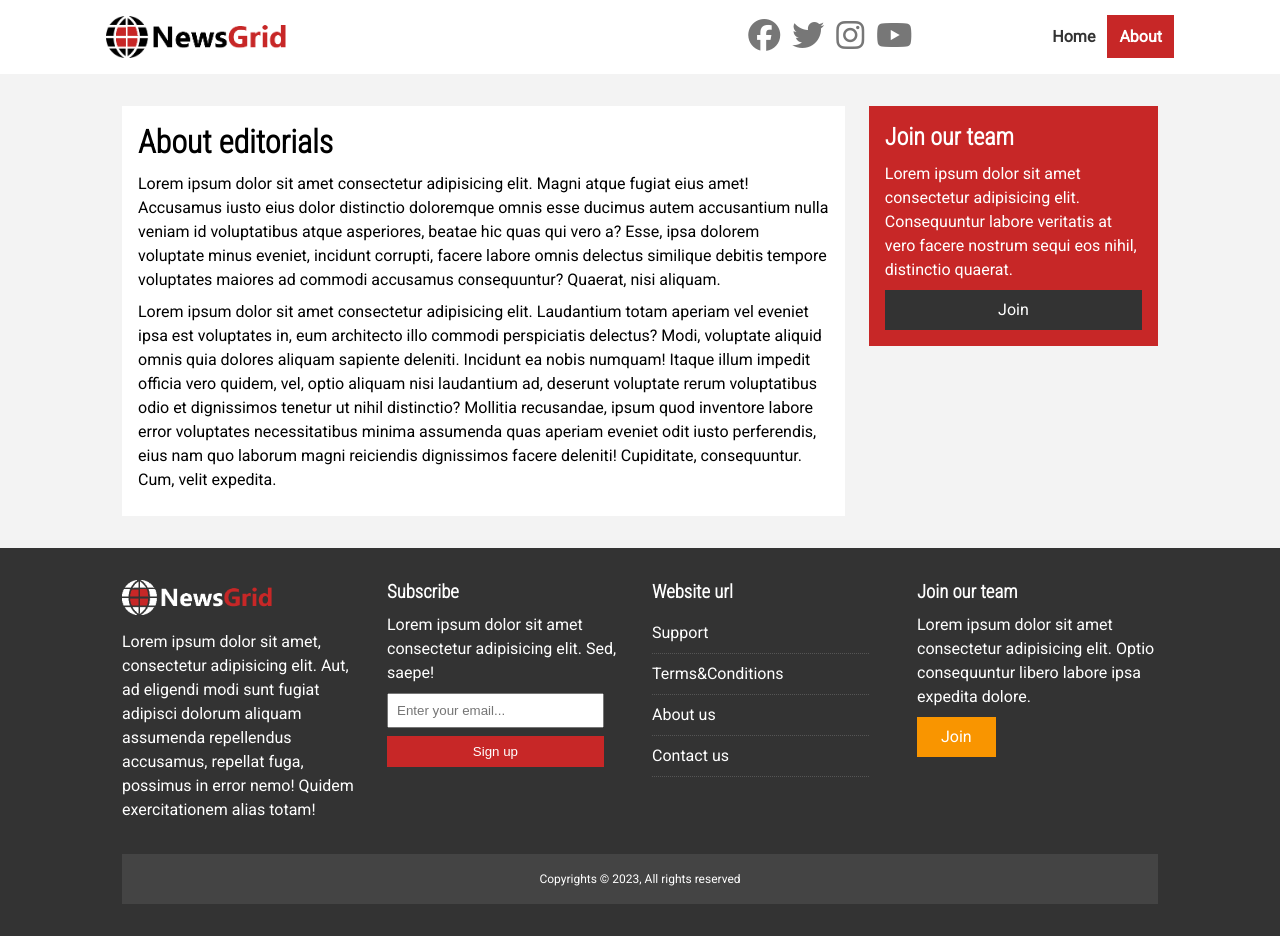
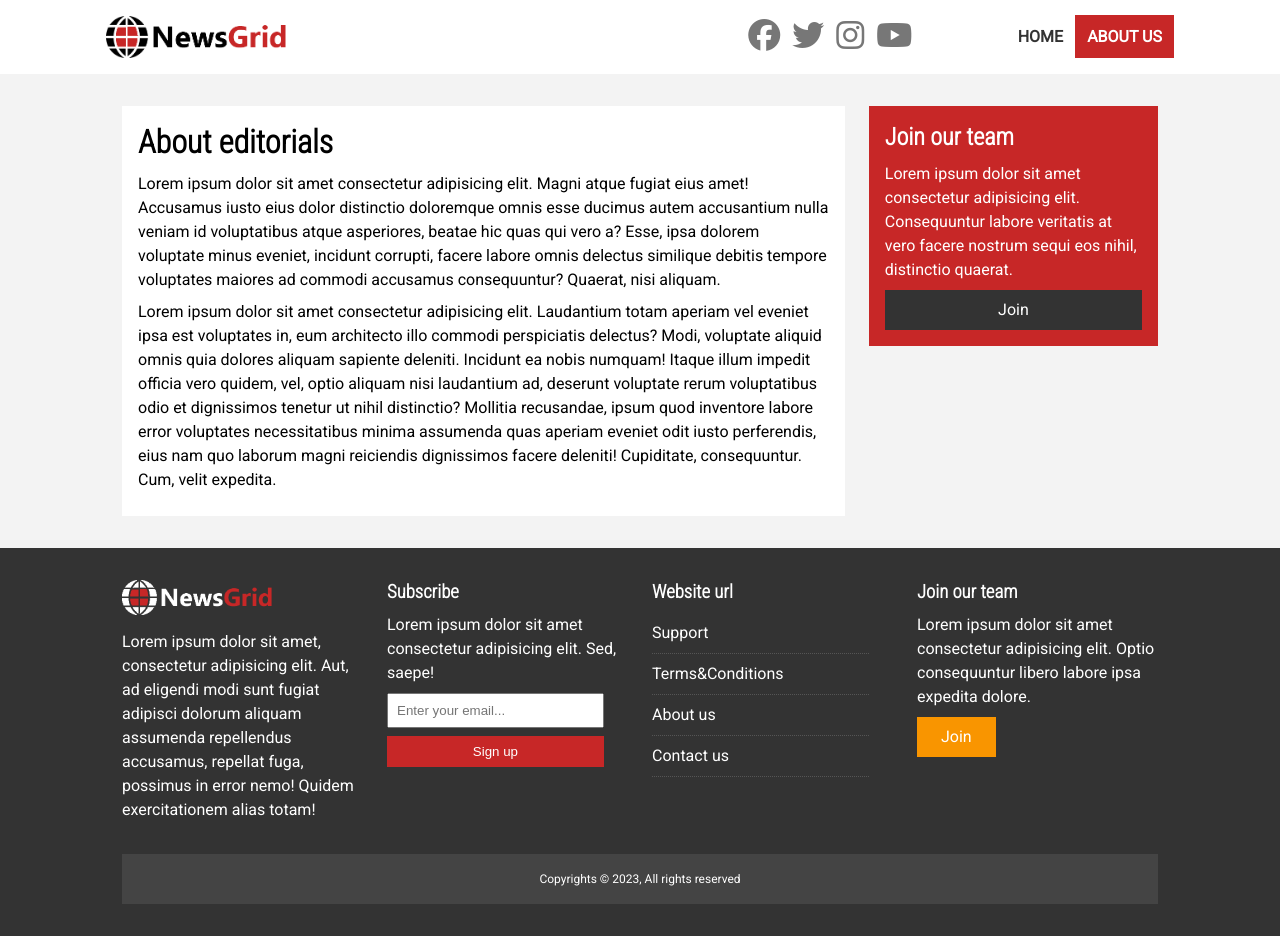
Before and after one commit to tsune964/NewsGrid, a plain HTML site: page about.html in a window 1280 px wide. Drawn offline with Linux system fonts and the light colour scheme.

Commit message:
text fixed

```diff
--- a/about.html
+++ b/about.html
@@ -24,8 +24,8 @@
                 <a href="http://youtube.com" target="_blank"><i class="fab fa-youtube fa-2x"></i></a>
             </div>
             <ul>
-                <li><a href="index.html">Home</a></li>
-                <li><a class="current" href="about.html">About</a></li>
+                <li><a href="index.html">HOME</a></li>
+                <li><a class="current" href="about.html">ABOUT US</a></li>
             </ul>
         </div>
     </nav>
```
Also changed, not shown: index.html (+2 -2 lines).
